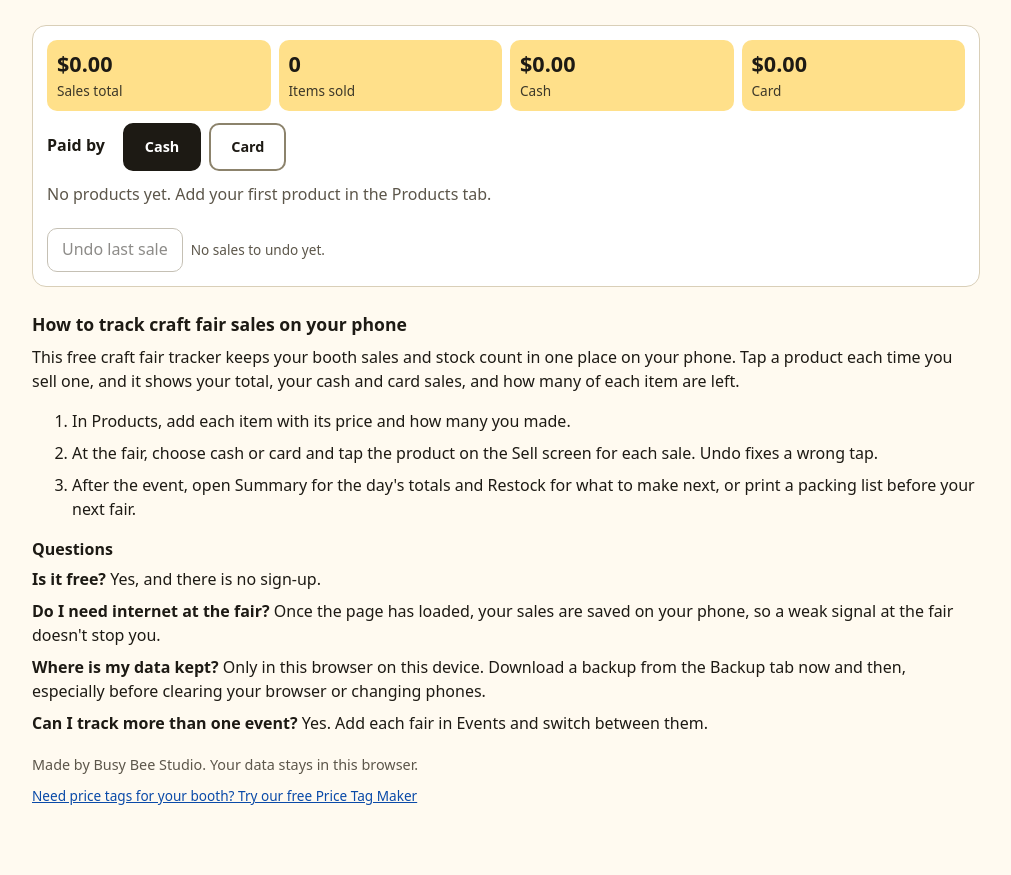
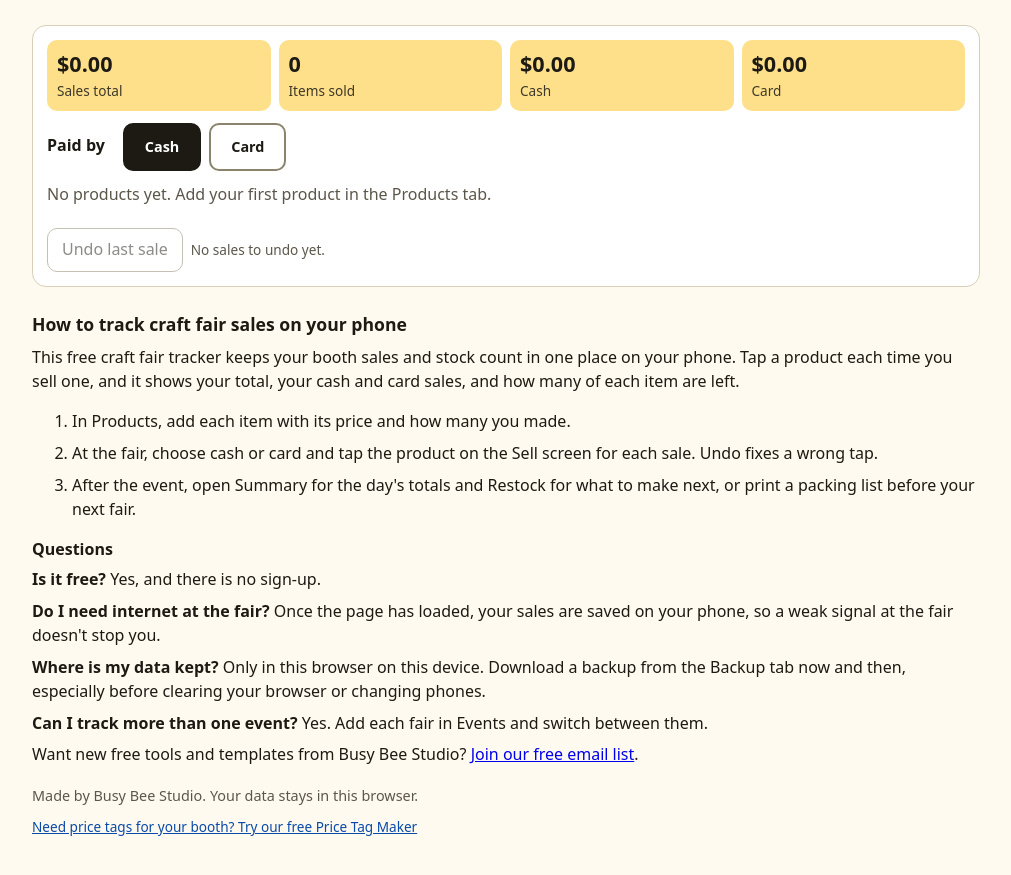
Before and after one commit to busybeestudio/busybeestudio.github.io, a plain HTML site: page tools/craft-fair-tracker/index.html in a window 1280 px wide. Shown: the part 251-1126 px from the top of the page, without its empty margins (134-1145 px from the left). Before the commit the page ends 1099 px from the top, so only its background shows below. Drawn offline with Linux system fonts and the light colour scheme.

Commit message:
Add email sign-up line to the Craft Fair Tracker

```diff
--- a/tools/craft-fair-tracker/index.html
+++ b/tools/craft-fair-tracker/index.html
@@ -137,6 +137,7 @@ footer a{color:#0a4aa8}
 <p><strong>¿Puedo llevar más de un evento?</strong> Sí. Agrega cada feria en Eventos y cambia entre ellas.</p>
 </div>
 </section>
+<p>Want new free tools and templates from Busy Bee Studio? <a href="https://busybeestudio.beehiiv.com/subscribe?utm_source=website&amp;utm_medium=tool&amp;utm_campaign=email-signup">Join our free email list</a>.</p>
 <footer>
  <p id="f-made"></p>
  <p class="small tool-link"><a id="f-link" href="https://busybeestudio.github.io/tools/price-tag-maker/" rel="noopener"></a></p>
```
